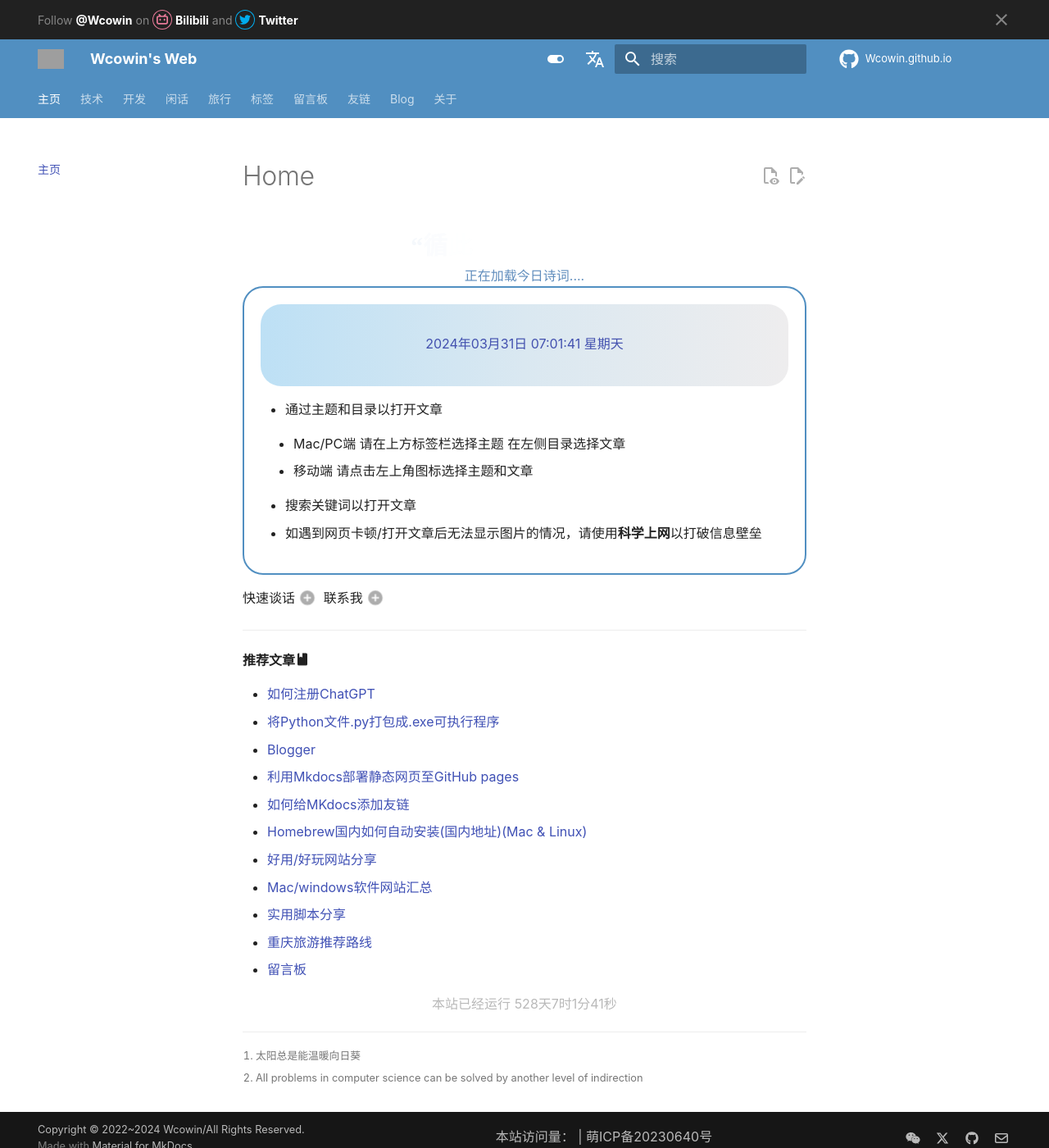
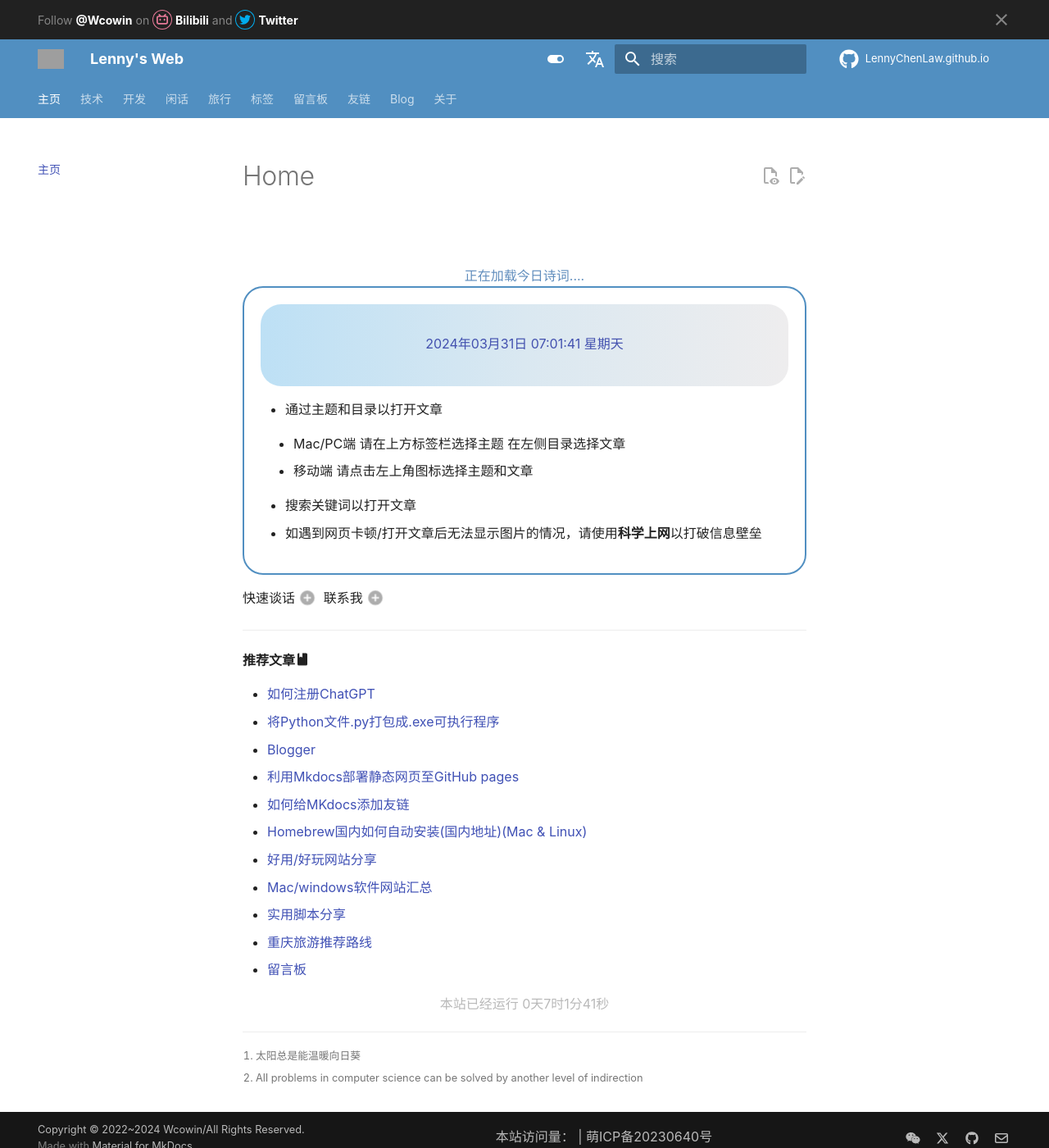
Before and after one commit to LennyChenLaw/LennyChenLaw.github.io, an MkDocs documentation site: the page built from docs/index.md, in a window 1280 px wide and 1400 px high. Shown: the whole window at 82% size. Built offline with MkDocs 1.6.1 and Material for MkDocs 9.7.7, drawn with Linux system fonts in a browser that asks for light colours; nearby versions of some CDN libraries; comment, search, counter and statistics services are not loaded; a style sheet for code colours, icons or effects is not loaded; grey boxes are pictures that could not be loaded.

Commit message:
Change avatar and mkdocs.yml

```diff
--- a/docs/index.md
+++ b/docs/index.md
@@ -10,8 +10,8 @@
 ---
 # Home
 
-<!-- <center><font  color= #518FC1 size=6>“循此苦旅，以达星辰”</font></center> -->
-<center><font  color= #518FC1 size=6 class="ml3">“循此苦旅 以达星辰”</font></center>
+<!-- <center><font  color= #518FC1 size=6>“天地不仁，以万物为刍狗”</font></center> -->
+<center><font  color= #518FC1 size=6 class="ml3">“天地不仁，以万物为刍狗”</font></center>
 <script src="https://cdnjs.cloudflare.com/ajax/libs/animejs/2.0.2/anime.min.js"></script>
 
 
--- a/mkdocs.yml
+++ b/mkdocs.yml
@@ -1,8 +1,8 @@
 # yaml-language-server: $schema=https://squidfunk.github.io/mkdocs-material/schema.json
 #[Info]
-site_name: Wcowin's Web
-site_url: http://wcowin.work/
-site_author: 王科文(Wcowin)
+site_name: Lenny's Web
+site_url: https://lennychenlaw.github.io/
+site_author: Lenny Chen
 #[UI]
 theme:
   name: material
@@ -11,9 +11,9 @@
   # font:
   #   text: Bitter
   #   code: Roboto Mono
-  logo: https://s2.loli.net/2024/02/01/gaE47y5fKM6kosV.png
+  logo: https://s2.loli.net/2024/03/30/lIamYEtRyouNFzg.png
 
-  favicon: img/wkw2.png
+  favicon: img/shonen-transparent.png
   # img/11.ico
   palette:
     #primary: blue grey
@@ -59,8 +59,8 @@
     repo: fontawesome/brands/github #右上角图标
 
 edit_uri: edit/main/docs # 编辑按钮跳转的链接
-repo_url: https://github.com/Wcowin/Wcowin.github.io # 右上角点击跳转的链接
-repo_name: Wcowin.github.io # 右上角的名字
+repo_url: https://github.com/LennyChenLaw/LennyChenLaw.github.io # 右上角点击跳转的链接
+repo_name: LennyChenLaw.github.io # 右上角的名字
 
 # [Navigtion]
 nav:
```
Also changed, not shown: other parts of docs/index.md (+2 -2 lines), docs/img/shonen-transparent.png (added), docs/img/shonen.png (added).
